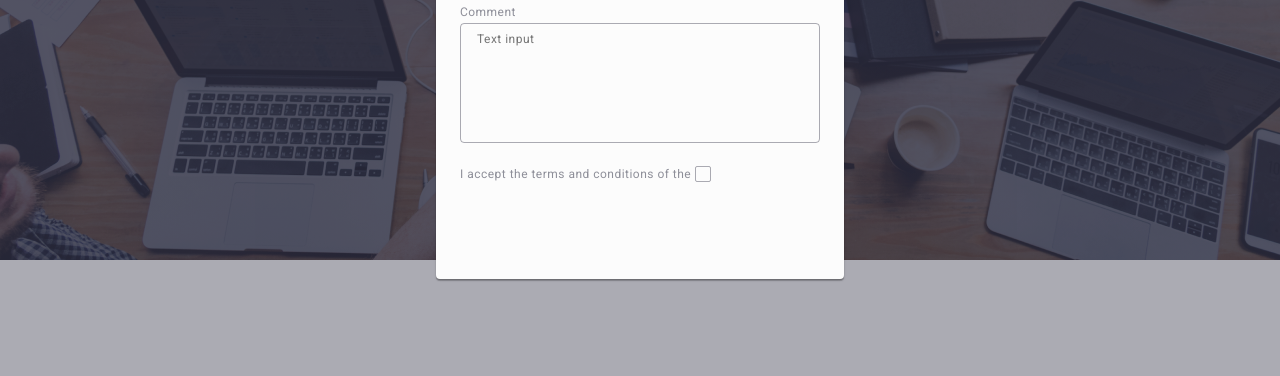
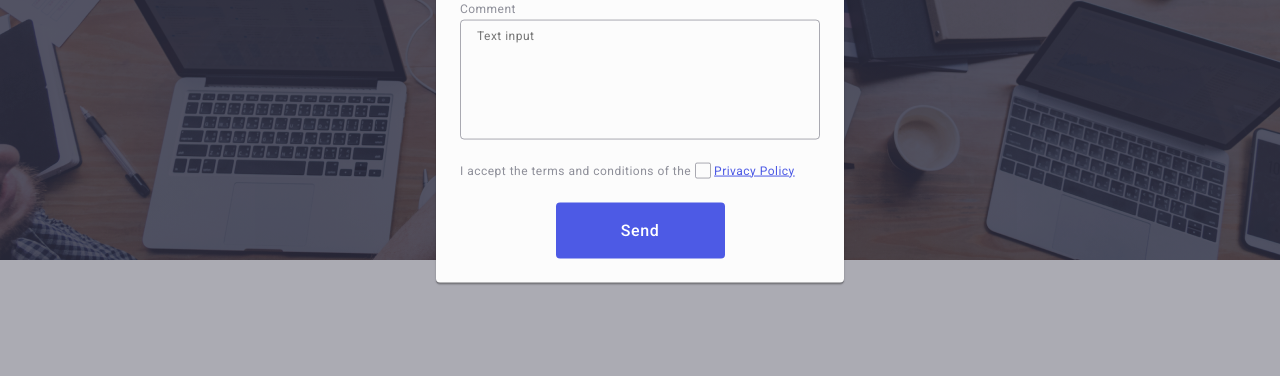
Before and after one commit to Serhii-Kysil/goit-markup-hw-05, a plain HTML site: page index.html in a window 1280 px wide. Both pictures are taken after a click on the button "Order Service". Shown: the part 413-789 px from the top of the page. Drawn offline with nearby package versions, Linux system fonts and the light colour scheme.

Commit message:
add modal button

```diff
--- a/css/styles.css
+++ b/css/styles.css
@@ -759,3 +759,23 @@ img {
   border: none;
   fill: var(--footer-text-color);
 }
+.privacy-link {
+  color: var(--portfolio-buttons-color-text);
+}
+.modal-submit-btn {
+  display: block;
+  min-width: 169px;
+  height: 56px;
+  font-family: 'Roboto', sans-serif;
+  font-size: 16px;
+  font-weight: 500;
+  line-height: 1.5;
+  letter-spacing: 0.04em;
+  color: #ffffff;
+  cursor: pointer;
+  background-color: #4d5ae5;
+  border: none;
+  border-radius: 4px;
+  transition: background-color 250ms cubic-bezier(0.4, 0, 0.2, 1);
+  margin: 0 auto;
+}
--- a/index.html
+++ b/index.html
@@ -581,8 +581,11 @@
                   <use href="./images/icons.svg#icon-click"></use>
                 </svg>
               </span>
+
+              <a class="privacy-link" href="">Privacy Policy</a>
             </label>
           </div>
+          <button class="modal-submit-btn">Send</button>
         </form>
       </div>
     </div>
```
